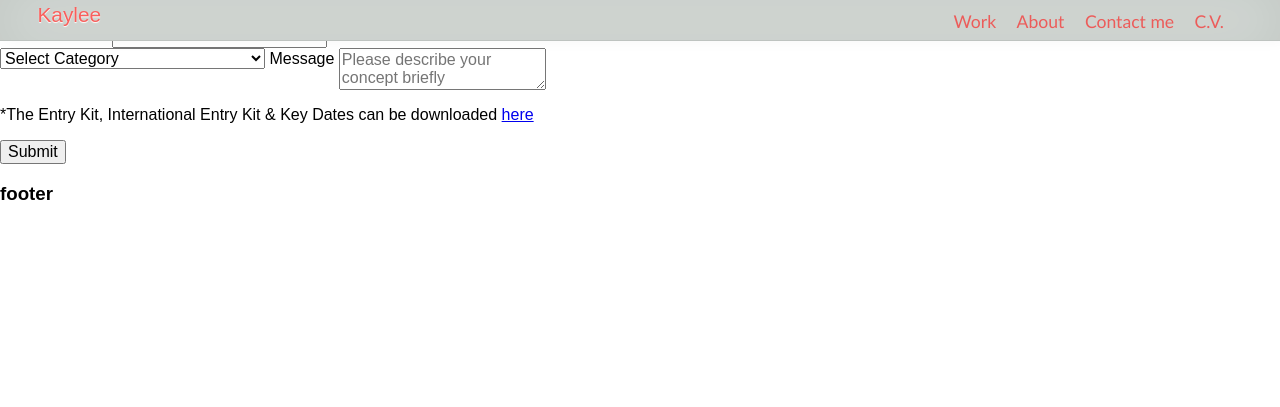
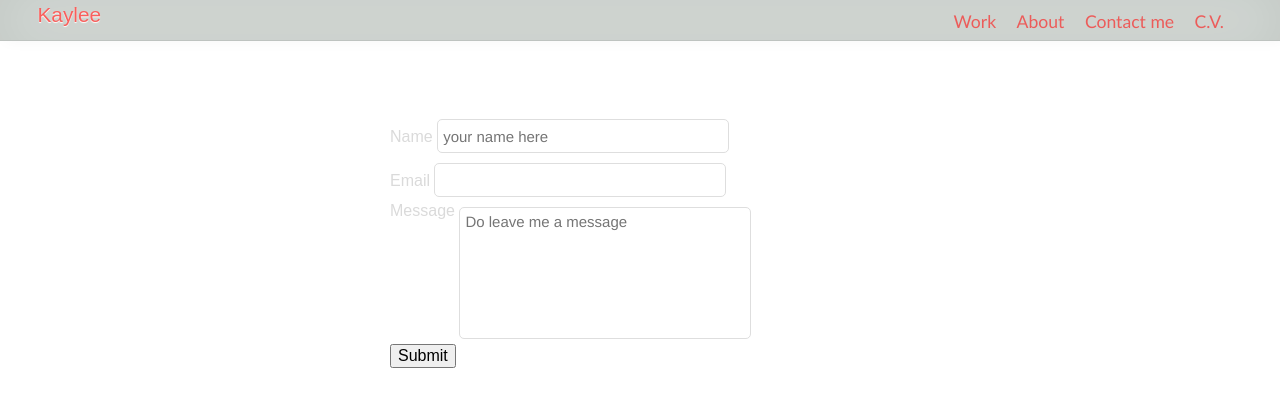
Before and after one commit to Kaylee89/kaylee89.github.io, a PHP site: page /contact.html in a window 1280 px wide. Shown: the top 407 px of the page. Run offline with PHP 8.4, Linux system fonts and the light colour scheme; some libraries are stand-ins or nearby versions.

Commit message:
added screenshots

```diff
--- a/contact.html
+++ b/contact.html
@@ -33,41 +33,27 @@
             <nav>
                 <ul>
                     <li><a href="index.html">Work</a></li>
-                    <li><a href="#">About</a></li>
-                    <li><a href="#">Contact me</a></li>
+                    <li><a href="about.hmtl">About</a></li>
+                    <li><a href="contact.html">Contact me</a></li>
                     <li><a href="#">C.V.</a></li>
                 </ul>
             </nav>
         </header>
 
-		<form id="entryForm" action="post" method="post">
+        <p class="">If you would like to contact me about </p>
+
+        <div class="formContainer">
+
+			<form id="contactForm" action="post" method="post">
 
 		    <label>Name</label>
-		    <input type="text" class="inputText" name="name" placeholder="your name here" required>
+		    <input type="text" class="inputText" name="name" placeholder="your name here" required><br />
 
 		    <label>Email</label>
 		    <input name="email" type="email" class="inputText" required><br />
 
-		    <label>Phone Number</label>
-		    <input name="number" type="tel" class="inputText" required><br />
-
-			    <select name="category">
-				    <option value="select">Select Category</option>
-				    <option value="children">Children's Section</option>
-				    <option value="american">American Express Open Section</option>
-				    <option value="centre">CentrePort Illumination Section</option>
-				    <option value="avant">Avant Garde Section</option>
-				    <option value="geni">Gen-i Creative Excellence Section</option>
-				    <option value="bra">Bizarre Bra® Section</option>
-				    <option value="airnz">AirNZ South Pacific Section</option>
-			    </select>
-
 		    <label>Message</label>
-		    <textarea name="message" placeholder="Please describe your concept briefly" class="message"></textarea>
-
-		     <div class="entryKit">
-		     	<p>*The Entry Kit, International Entry Kit & Key Dates can be downloaded <a href="#">here</a></p>
-		     </div>
+		    <textarea name="message" placeholder="Do leave me a message" class="message"></textarea>
 
 		     <div class="success"></div>
 
@@ -75,9 +61,10 @@
 
 		</form>
 
+		</div>
+
         <div class="footer-container">
             <footer class="wrapper">
-                <h3>footer</h3>
             </footer>
         </div>
 
--- a/css/main.css
+++ b/css/main.css
@@ -79,7 +79,8 @@
 	margin-top: 12%;
 }
 
-.nextBtn{
+.nextBtn,
+.prevBtn{
 	opacity: 0.2;
 	position: absolute;
 	top: 42%;
@@ -97,7 +98,13 @@
 	 transition: opacity 0.8s ease-in-out;
 }
 
-.nextBtn:hover{
+.prevBtn{
+	background-image: url('../img/prev.png');
+	left: 5%;
+}
+
+.nextBtn:hover,
+.prevBtn:hover{
 	opacity: 1;
 }
 
@@ -197,6 +204,61 @@
 	width: 25%;
 }
 
+.formContainer{
+	margin-top: 5em;
+}
+
+form{
+	color: #dadada;
+	width: 500px;
+	display: block;
+	margin: 0 auto;
+}
+
+.entryForm > form > label {
+	display: block;
+	letter-spacing: 2px;
+	line-height: 1.5em;
+}
+
+.inputText,
+textarea {
+	width: 280px;
+	height: 22px;
+	border: 1px solid #dedede;
+	padding: 5px;
+	margin-top: 5px;
+	margin-bottom: 5px;
+	color: #3a3a3a;
+	border-radius:5px;
+	-moz-border-radius:5px;
+	-webkit-border-radius:5px;
+	font: 15px "proxima-nova", Helvetica, Arial, Sans-Serif;
+	resize:none;
+	background-color: #ffffff;
+}
+
+.inputText:focus,
+textarea:focus {
+    border:1px solid #97d6eb;
+    outline: none;
+}
+
+form > select{
+	margin-top: 5px;
+}
+
+.message{
+	height: 120px;
+}
+
+.success{
+	font-size: 1em;
+	color: #47a9c2;
+	font-family: "proxima-nova", Helvetica, Arial, Sans-Serif;
+}
+
+
 
 /* #Media Queries
 ================================================== */
--- a/index.html
+++ b/index.html
@@ -32,9 +32,9 @@
             <span class="nameSmall">Kaylee</span>
             <nav>
                 <ul>
-                    <li><a href="#">Work</a></li>
-                    <li><a href="#">About</a></li>
-                    <li><a href="#">Contact me</a></li>
+                    <li><a href="index.html">Work</a></li>
+                    <li><a href="about.hmtl">About</a></li>
+                    <li><a href="contact.html">Contact me</a></li>
                     <li><a href="#">C.V.</a></li>
                 </ul>
             </nav>
--- a/js/main.js
+++ b/js/main.js
@@ -9,12 +9,12 @@
 /*	Bakery page
 	========================================= */
 	$('#bakeryPort').contentSlide({
-			start : 1
+			start : 0
 		,	speed : 2000
 	})
 
 	$('a[href="#nextSlide"]').click(function(){
-		$(this).closest('.wideViewport').contentSlide('to', 2);
+		$(this).closest('.wideViewport').contentSlide('next');
 		// You can use:
 		// $viewport.contentSlide('next')
 		// $viewport.contentSlide('prev')
@@ -23,12 +23,7 @@
 	});
 
 	$('a[href="#prevSlide"]').click(function(){
-		$(this).closest('.wideViewport').contentSlide('to', 0);
+		$(this).closest('.wideViewport').contentSlide('prev');
 	});
 
-	$('a[href="#prevSlide"]').click(function(){
-		$(this).closest('.wideViewport').contentSlide('to', 1);
-	});
-
-
 });
```
Also changed, not shown: about.html (+56 -0 lines), img/preview/wow1.jpg (added), img/preview/wow2.jpg (added), img/preview/wow3.jpg (added).
